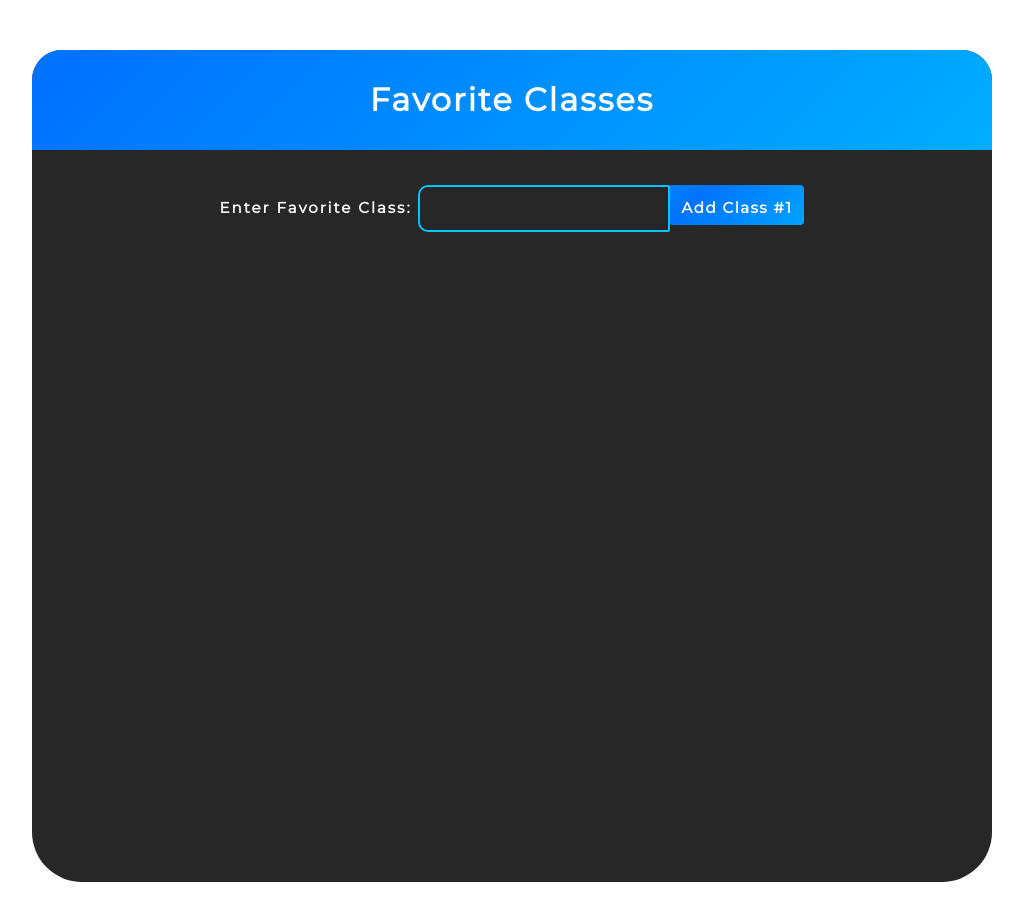
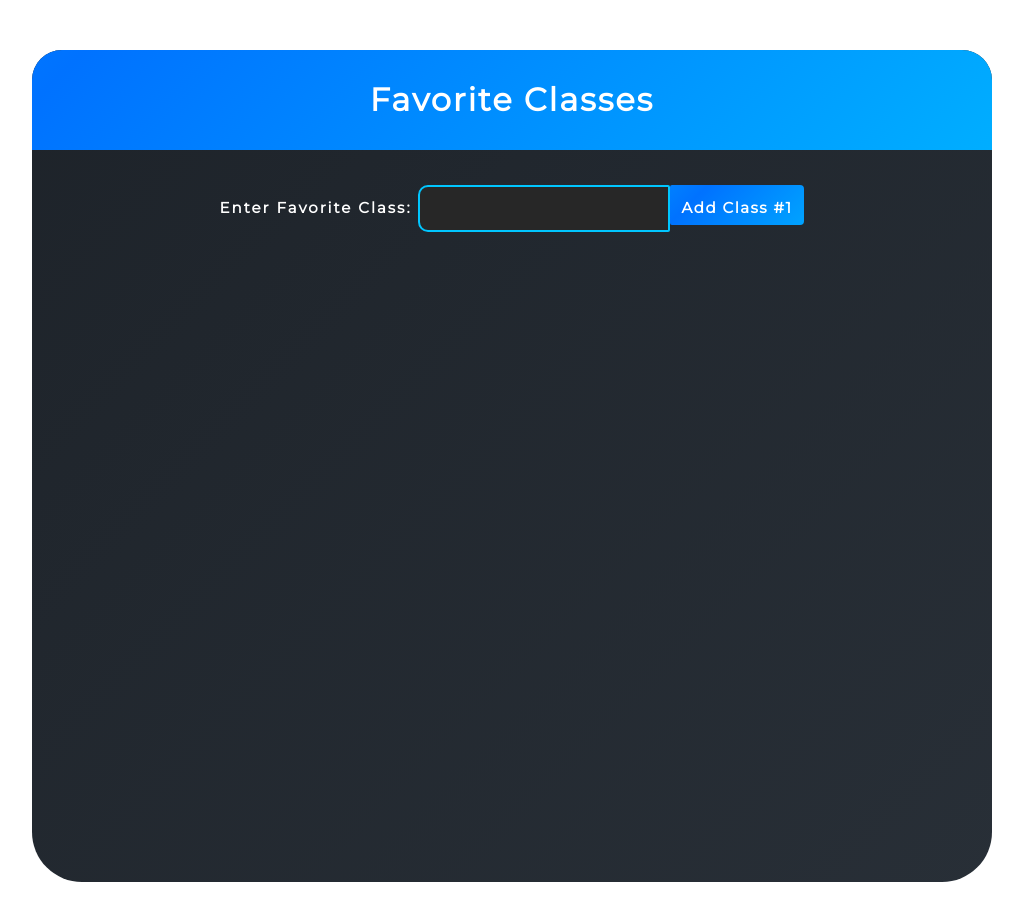
Before and after one commit to DariusGarcia/favorite-classes, a React (Create React App) app: page / in a window 1280 px wide. Shown: the top 920 px of the page, without its empty margins (128-1151 px from the left). Built offline with nearby package versions, Linux system fonts and the light colour scheme.

Commit message:
changed bg colors

```diff
--- a/src/App.css
+++ b/src/App.css
@@ -6,13 +6,31 @@
   font-family: Montserrat;
   width: 75%;
   min-height: 800px;
-  background: #272727;
+  background-color: #485461;
+  background-image: linear-gradient(315deg, #303841 0%, #11151a 74%);;
 
   /* text-align: center; */
   margin: 50px auto;
   border-radius: 30px 30px 50px 50px;
   padding-bottom: 32px;
+  background-size: 400% 400%;
+	animation: bg-gradient 15s ease infinite;
+	height: 5vh;
+
 }
+
+@keyframes bg-gradient {
+	0% {
+		background-position: 0% 50%;
+	}
+	50% {
+		background-position: 100% 50%;
+	}
+	100% {
+		background-position: 0% 50%;
+	}
+}
+
 
 .App-logo {
   height: 40vmin;
--- a/src/components/Class/Class.css
+++ b/src/components/Class/Class.css
@@ -13,15 +13,11 @@
     min-height: 20vh;
     min-width: 20vw;
     /* place-items: start; */
-    background-image: linear-gradient(to right, #373a3b, #414345);
-
+    background-color: black;
+    background-image: linear-gradient(45deg, #282f31, #2790d6);
+    /*#2790d6  */
 
 }
-
-.class-h1 {
-    color: black;
-}
-
 
 .class:hover {
     transform: scale(0.99);
@@ -36,7 +32,7 @@
 
 
 .class-title {
-    color: #00c6ff;
+    color: #ffffff;
     font-weight: bold;
     font-size: 18px;
     text-align: center;
--- a/src/components/Home/Home.css
+++ b/src/components/Home/Home.css
@@ -46,7 +46,9 @@
 
 .classes-container {
     width: 100%;
-    background-color: #272727;
+    /* background-color: #272727; */
+    background-color: none;
+
     display: flex;
     flex-wrap: wrap;
     place-content: center;
```
